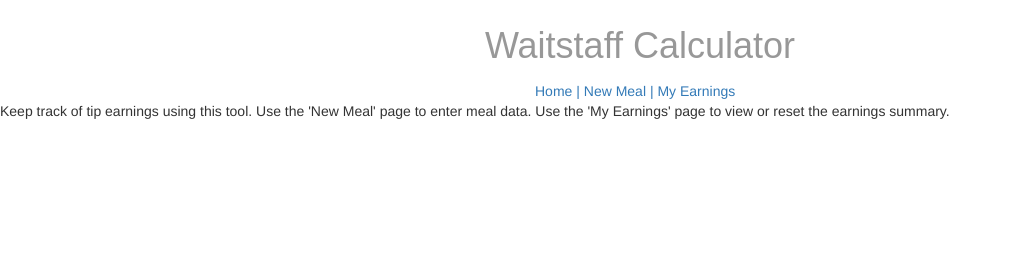
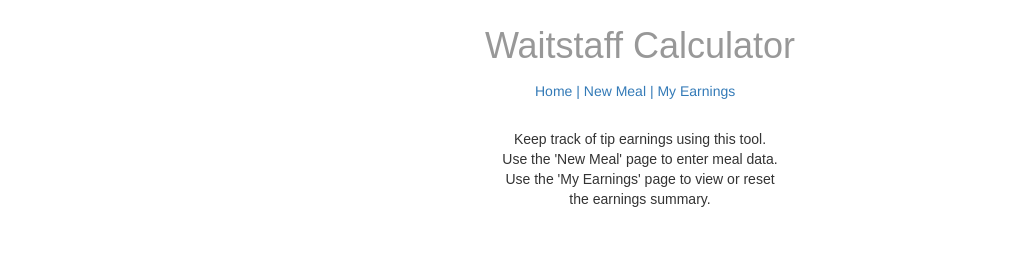
Before and after one commit to mihirkelkar/lessons, a website: page UnitOne/WaitStaff_Calculator_Routes/app/index.html in a window 1280 px wide. Shown: the whole page, without its empty margins (0-1011 px from the left). Drawn offline with nearby package versions, Linux system fonts and the light colour scheme.

Commit message:
Changes in the style sheet

```diff
--- a/UnitOne/WaitStaff_Calculator_Routes/app/css/style.css
+++ b/UnitOne/WaitStaff_Calculator_Routes/app/css/style.css
@@ -42,3 +42,11 @@
 	border-left-color: #ffffff;
 	border-right-color: #ffffff;
 }
+
+.homeheader{
+  height: 10em;
+  width: 20em;
+  margin: 2em auto;
+  font-family: 'Merriweather Sans', sans-serif;
+  text-align:center;
+}
```
